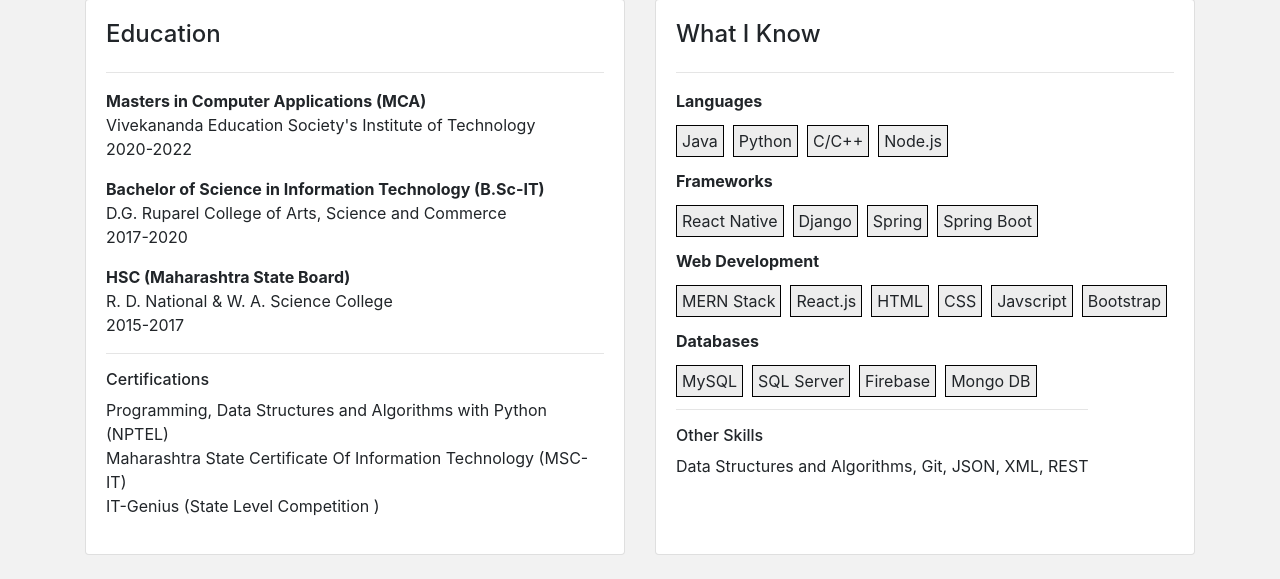
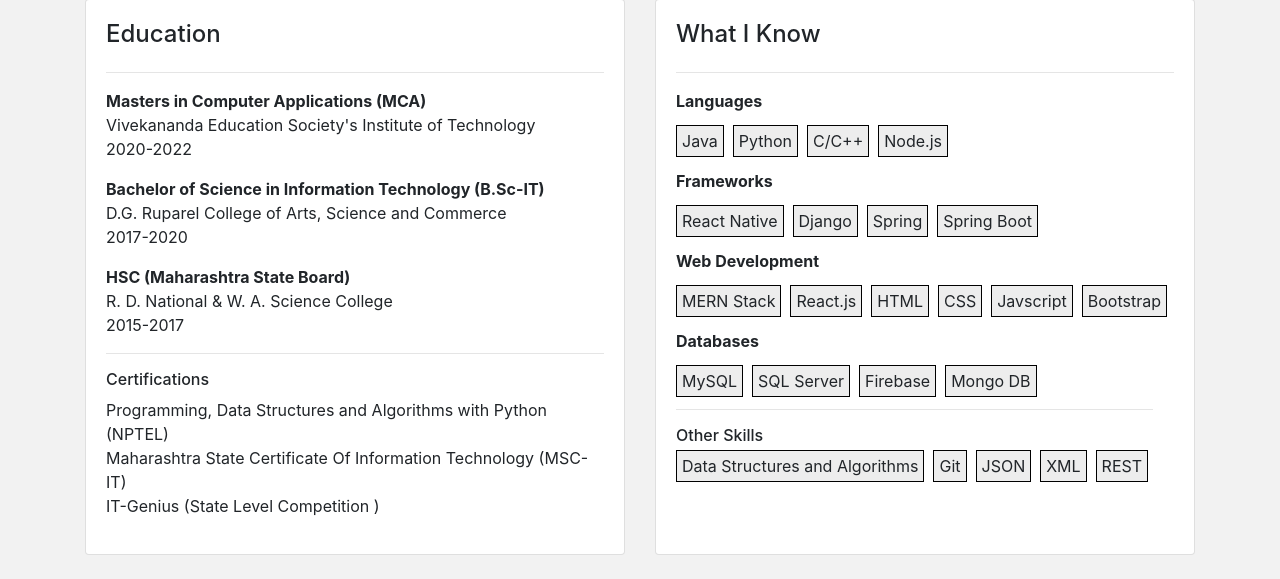
Before and after one commit to narottamaswal/Portfolio-Website, a Django app: page / in a window 1280 px wide. Shown: the part 973-1552 px from the top of the page. Run offline with Django 3.2, Linux system fonts and the light colour scheme; some libraries are stand-ins or nearby versions.

Commit message:
Update index.html

```diff
--- a/templates/portfolio/index.html
+++ b/templates/portfolio/index.html
@@ -209,7 +209,12 @@ D.G. Ruparel College of Arts, Science and Commerce<br><p>2017-2020</p>
 
                     </tr>                <hr>
                 <h6>Other Skills</h6>
-                Data Structures and Algorithms, Git, JSON, XML, REST
+	 <span style="padding: 5px; border: 0.5px solid black;background-color:#ededed;">Data Structures and Algorithms</span>&nbsp;
+	 <span style="padding: 5px; border: 0.5px solid black;background-color:#ededed;">Git</span>&nbsp;
+	 <span style="padding: 5px; border: 0.5px solid black;background-color:#ededed;">JSON</span>&nbsp;
+	 <span style="padding: 5px; border: 0.5px solid black;background-color:#ededed;">XML</span>&nbsp;
+	 <span style="padding: 5px; border: 0.5px solid black;background-color:#ededed;">REST</span>&nbsp;
+
 
 
             </div>
```
